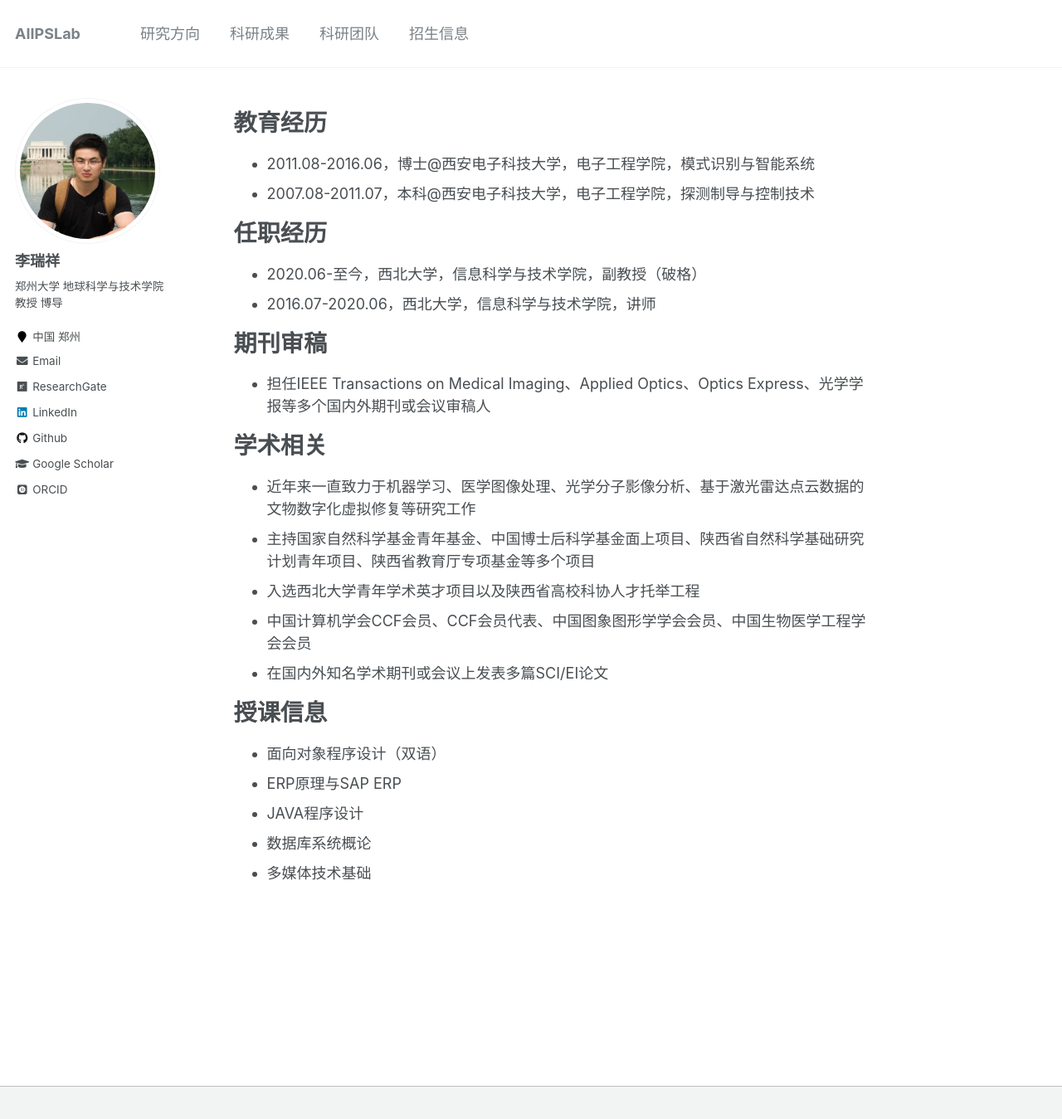
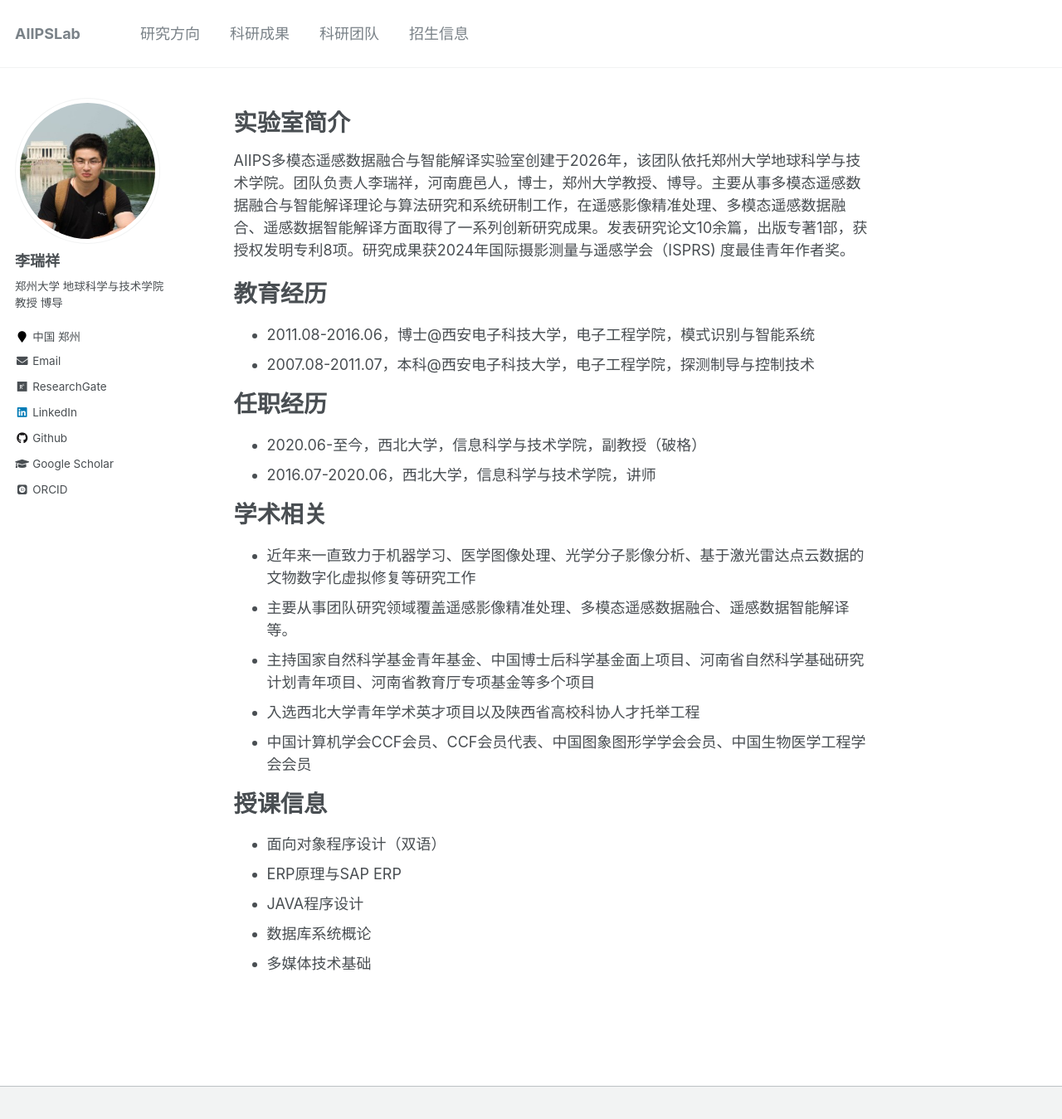
Before and after one commit to aiipslab/aiipslab.github.io, a Jekyll site: the page built from _pages/about.md, in a window 1280 px wide and 1382 px high. Shown: the top 1349 px of the window at 83% size. Built offline with Jekyll 4.4.1, drawn with Linux system fonts in a browser that asks for light colours; some web fonts are replaced.

Commit message:
Update about.md

```diff
--- a/_pages/about.md
+++ b/_pages/about.md
@@ -4,6 +4,10 @@ title: ""
 permalink: /
 author_profile: true
 ---
+
+实验室简介
+====
+AIIPS多模态遥感数据融合与智能解译实验室创建于2026年，该团队依托郑州大学地球科学与技术学院。团队负责人李瑞祥，河南鹿邑人，博士，郑州大学教授、博导。主要从事多模态遥感数据融合与智能解译理论与算法研究和系统研制工作，在遥感影像精准处理、多模态遥感数据融合、遥感数据智能解译方面取得了一系列创新研究成果。发表研究论文10余篇，出版专著1部，获授权发明专利8项。研究成果获2024年国际摄影测量与遥感学会（ISPRS) 度最佳青年作者奖。
 
 教育经历
 ====
@@ -15,17 +19,13 @@ author_profile: true
 + 2020.06-至今，西北大学，信息科学与技术学院，副教授（破格）
 + 2016.07-2020.06，西北大学，信息科学与技术学院，讲师
 
-期刊审稿
-====
-+ 担任IEEE Transactions on Medical Imaging、Applied Optics、Optics Express、光学学报等多个国内外期刊或会议审稿人
-
 学术相关
 ====
 + 近年来一直致力于机器学习、医学图像处理、光学分子影像分析、基于激光雷达点云数据的文物数字化虚拟修复等研究工作
-+ 主持国家自然科学基金青年基金、中国博士后科学基金面上项目、陕西省自然科学基础研究计划青年项目、陕西省教育厅专项基金等多个项目
++ 主要从事团队研究领域覆盖遥感影像精准处理、多模态遥感数据融合、遥感数据智能解译等。
++ 主持国家自然科学基金青年基金、中国博士后科学基金面上项目、河南省自然科学基础研究计划青年项目、河南省教育厅专项基金等多个项目
 + 入选西北大学青年学术英才项目以及陕西省高校科协人才托举工程
 + 中国计算机学会CCF会员、CCF会员代表、中国图象图形学学会会员、中国生物医学工程学会会员
-+ 在国内外知名学术期刊或会议上发表多篇SCI/EI论文
 
 授课信息
 ====
```
